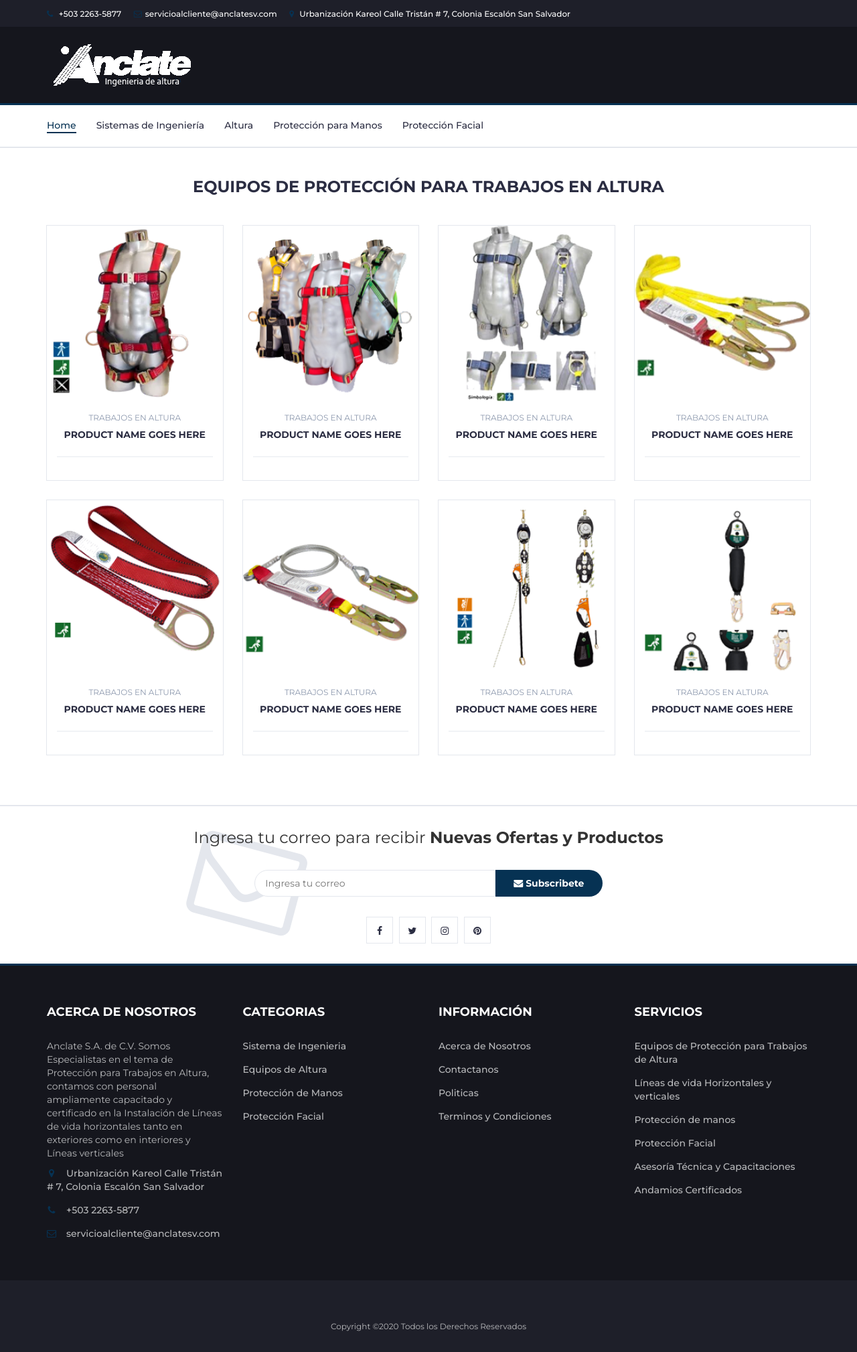
After one commit to JCruzP23/ADP, a PHP site: page /product.html in a window 1280 px wide. The commit adds this page. Shown: the whole page at 67% size. Run offline with PHP 8.4, Linux system fonts and the light colour scheme.

Commit message:
Correción de vinculos y bugs

```diff
--- a/electro/css/style.css
+++ b/electro/css/style.css
@@ -413,7 +413,7 @@ textarea.input {
 #top-header {
   padding-top: 10px;
   padding-bottom: 10px;
-  background-color: #063253;
+  background-color: #1E1F29;
 }
 
 .header-links li {
@@ -446,7 +446,7 @@ textarea.input {
 #header {
   padding-top: 15px;
   padding-bottom: 15px;
-  background-color: #063253;
+  background-color: #15161D;
 }
 
 .header-logo {
@@ -672,7 +672,7 @@ textarea.input {
     position: fixed;
     left: 0;
     top: 0;
-    background: #063253;
+    background: #15161D;
     height: 100vh;
     max-width: 250px;
     width: 0%;
@@ -1020,7 +1020,7 @@ textarea.input {
   right: 1px;
   bottom: 1px;
   padding: 15px;
-  background: #063253;
+  background: #1e1f29;
   text-align: center;
   -webkit-transform: translateY(0%);
   -ms-transform: translateY(0%);
@@ -1146,7 +1146,7 @@ textarea.input {
   text-align: center;
   font-size: 10px;
   padding: 0;
-  background: #063253;
+  background: #1e1f29;
   border: none;
   color: #FFF;
 }
@@ -1498,7 +1498,7 @@ textarea.input {
 .product-details .product-price .product-old-price {
   font-size: 70%;
   font-weight: 400;
-  color: #063253;
+  color: #8D99AE;
 }
 
 .product-details .product-available {
@@ -1645,7 +1645,7 @@ textarea.input {
 #product-tab .tab-nav li a {
   display: block;
   font-weight: 700;
-  color: #063253;
+  color: #8D99AE;
 }
 
 #product-tab .tab-nav li.active a {
@@ -1745,7 +1745,7 @@ textarea.input {
 }
 
 .reviews .review-heading .date {
-  color: #063253;
+  color: #8D99AE;
   font-size: 10px;
   margin: 0;
 }
@@ -2002,12 +2002,12 @@ textarea.input {
 ===========================================================*/
 
 #footer {
-  background: #063253;
+  background: #15161D;
   color: #B9BABC;
 }
 
 #bottom-footer {
-  background: #063253;
+  background: #1E1F29;
 }
 
 .footer {
--- /dev/null
+++ b/electro/product.html
@@ -0,0 +1,520 @@
+<!DOCTYPE html>
+<html lang="en">
+	<head>
+		<meta charset="utf-8">
+		<meta http-equiv="X-UA-Compatible" content="IE=edge">
+		<meta name="viewport" content="width=device-width, initial-scale=1">
+		 <!-- The above 3 meta tags *must* come first in the head; any other head content must come *after* these tags -->
+
+		<title>ANCLATE SV</title>
+		<!-- Logo -->
+		<link rel="icon" type="image/x-icon" href="https://irp-cdn.multiscreensite.com/1e55aefa/site_favicon_16_1554956091572.ico">
+		<!-- Logo -->
+ 		<!-- Google font -->
+ 		<link href="https://fonts.googleapis.com/css?family=Montserrat:400,500,700" rel="stylesheet">
+
+ 		<!-- Bootstrap -->
+ 		<link type="text/css" rel="stylesheet" href="css/bootstrap.min.css"/>
+
+ 		<!-- Slick -->
+ 		<link type="text/css" rel="stylesheet" href="css/slick.css"/>
+ 		<link type="text/css" rel="stylesheet" href="css/slick-theme.css"/>
+
+ 		<!-- nouislider -->
+ 		<link type="text/css" rel="stylesheet" href="css/nouislider.min.css"/>
+
+ 		<!-- Font Awesome Icon -->
+ 		<link rel="stylesheet" href="css/font-awesome.min.css">
+
+ 		<!-- Custom stlylesheet -->
+ 		<link type="text/css" rel="stylesheet" href="css/style.css"/>
+
+		<!-- HTML5 shim and Respond.js for IE8 support of HTML5 elements and media queries -->
+		<!-- WARNING: Respond.js doesn't work if you view the page via file:// -->
+		<!--[if lt IE 9]>
+		  <script src="https://oss.maxcdn.com/html5shiv/3.7.3/html5shiv.min.js"></script>
+		  <script src="https://oss.maxcdn.com/respond/1.4.2/respond.min.js"></script>
+		<![endif]-->
+
+    </head>
+	<body>
+		<!-- HEADER -->
+		<header>
+			<!-- TOP HEADER -->
+			<div id="top-header">
+				<div class="container">
+					<ul class="header-links pull-left">
+						<li><a href="#"><i class="fa fa-phone"></i> +503 2263-5877 </a></li>
+						<li><a href="#"><i class="fa fa-envelope-o"></i>servicioalcliente@anclatesv.com</a></li>
+						<li><a href="#"><i class="fa fa-map-marker"></i> Urbanización Kareol Calle Tristán # 7, Colonia Escalón
+							San Salvador </a></li>
+					</ul>
+					<ul class="header-links pull-right">
+					</ul>
+				</div>
+			</div>
+			<!-- /TOP HEADER -->
+
+			<!-- MAIN HEADER -->
+			<div id="header">
+				<!-- container -->
+				<div class="container">
+					<!-- row -->
+					<div class="row">
+						<!-- LOGO -->
+						<div class="col-md-3">
+							<div class="header-logo">
+								<a href="#" class="logo">
+									<img src="img/logo2.png" alt="">
+								</a>
+							</div>
+						</div>
+						<!-- /LOGO -->
+
+						<!---
+
+					 ACCOUNT
+						<div class="col-md-3 clearfix">
+							<div class="header-ctn">
+								Wishlist
+								<div>
+									<a href="#">
+										<i class="fa fa-heart-o"></i>
+										<span>Your Wishlist</span>
+										<div class="qty">2</div>
+									</a>
+								</div>
+								<!-- /Wishlist
+
+								<!-- Cart
+								<div class="dropdown">
+									<a class="dropdown-toggle" data-toggle="dropdown" aria-expanded="true">
+										<i class="fa fa-shopping-cart"></i>
+										<span>Your Cart</span>
+										<div class="qty">3</div>
+									</a>
+									<div class="cart-dropdown">
+										<div class="cart-list">
+											<div class="product-widget">
+												<div class="product-img">
+													<img src="./img/product01.png" alt="">
+												</div>
+												<div class="product-body">
+													<h3 class="product-name"><a href="#">product name goes here</a></h3>
+													<h4 class="product-price"><span class="qty">1x</span>$980.00</h4>
+												</div>
+												<button class="delete"><i class="fa fa-close"></i></button>
+											</div>
+
+											<div class="product-widget">
+												<div class="product-img">
+													<img src="./img/product02.png" alt="">
+												</div>
+												<div class="product-body">
+													<h3 class="product-name"><a href="#">product name goes here</a></h3>
+													<h4 class="product-price"><span class="qty">3x</span>$980.00</h4>
+												</div>
+												<button class="delete"><i class="fa fa-close"></i></button>
+											</div>
+										</div>
+										<div class="cart-summary">
+											<small>3 Item(s) selected</small>
+											<h5>SUBTOTAL: $2940.00</h5>
+										</div>
+										<div class="cart-btns">
+											<a href="#">View Cart</a>
+											<a href="#">Checkout  <i class="fa fa-arrow-circle-right"></i></a>
+										</div>
+									</div>
+								</div>
+								<!-- /Cart -->
+
+								<!-- Menu Toogle -->
+
+								<!-- /Menu Toogle -->
+							</div>
+						</div>
+						<!-- /ACCOUNT -->
+					</div>
+					<!-- row -->
+				</div>
+				<!-- container -->
+			</div>
+			<!-- /MAIN HEADER -->
+		</header>
+		<!-- /HEADER -->
+
+		<!-- NAVIGATION -->
+		<nav id="navigation">
+			<!-- container -->
+			<div class="container">
+				<!-- responsive-nav -->
+				<div id="responsive-nav">
+					<!-- NAV -->
+					<ul class="main-nav nav navbar-nav">
+						<li class="active"><a href="#">Home</a></li>
+						<li><a href="#">Sistemas de Ingeniería</a></li>
+						<li><a href="#">Altura</a></li>
+						<li><a href="#">Protección para Manos</a></li>
+						<li><a href="#">Protección Facial</a></li>
+
+					</ul>
+					<!-- /NAV -->
+				</div>
+				<!-- /responsive-nav -->
+			</div>
+			<!-- /container -->
+		</nav>
+		<!-- /NAVIGATION -->
+
+		<!-- BREADCRUMB -->
+
+		<!-- /BREADCRUMB -->
+
+		<!-- SECTION -->
+
+		<!-- /SECTION -->
+
+		<!-- Section -->
+		<div class="section">
+			<!-- container -->
+			<div class="container">
+				<!-- row -->
+				<div class="row">
+
+					<div class="col-md-12">
+						<div class="section-title text-center">
+							<h3 class="title">Equipos de Protección para trabajos en altura</h3>
+						</div>
+					</div>
+
+					<!-- product -->
+					<div class="col-md-3 col-xs-6">
+						<div class="product">
+							<div class="product-img">
+								<img src="img/pro1.png" alt="">
+								<div class="product-label">
+
+								</div>
+							</div>
+							<div class="product-body">
+								<p class="product-category">Trabajos en altura</p>
+								<h3 class="product-name"><a href="#">product name goes here</a></h3>
+
+								<div class="product-rating">
+								</div>
+
+							</div>
+							<div class="add-to-cart">
+								<button class="add-to-cart-btn"><i class="fa fa-shopping-cart"></i>Cotizar</button>
+							</div>
+						</div>
+					</div>
+					<!-- /product -->
+
+					<!-- product -->
+					<div class="col-md-3 col-xs-6">
+						<div class="product">
+							<div class="product-img">
+								<img src="img/pro2.png" alt="">
+								<div class="product-label">
+
+								</div>
+							</div>
+							<div class="product-body">
+								<p class="product-category">Trabajos en altura</p>
+								<h3 class="product-name"><a href="#">product name goes here</a></h3>
+
+								<div class="product-rating">
+								</div>
+
+							</div>
+							<div class="add-to-cart">
+								<button class="add-to-cart-btn"><i class="fa fa-shopping-cart"></i>Cotizar</button>
+							</div>
+						</div>
+					</div>
+					<!-- /product -->
+
+					<div class="clearfix visible-sm visible-xs"></div>
+
+					<!-- product -->
+					<div class="col-md-3 col-xs-6">
+						<div class="product">
+							<div class="product-img">
+								<img src="img/pro3.png" alt="">
+							</div>
+							<div class="product-body">
+								<p class="product-category">Trabajos en altura</p>
+								<h3 class="product-name"><a href="#">product name goes here</a></h3>
+
+								<div class="product-rating">
+								</div>
+
+							</div>
+							<div class="add-to-cart">
+								<button class="add-to-cart-btn"><i class="fa fa-shopping-cart"></i>Cotizar</button>
+							</div>
+						</div>
+					</div>
+					<!-- /product -->
+
+					<!-- product -->
+					<div class="col-md-3 col-xs-6">
+						<div class="product">
+							<div class="product-img">
+								<img src="img/pro4.png" alt="">
+							</div>
+							<div class="product-body">
+								<p class="product-category">Trabajos en altura</p>
+								<h3 class="product-name"><a href="#">product name goes here</a></h3>
+
+								<div class="product-rating">
+								</div>
+
+							</div>
+							<div class="add-to-cart">
+								<button class="add-to-cart-btn"><i class="fa fa-shopping-cart"></i>Cotizar</button>
+							</div>
+						</div>
+					</div>
+					<!-- /product -->
+
+					<!-- product -->
+					<div class="col-md-3 col-xs-6">
+						<div class="product">
+							<div class="product-img">
+								<img src="img/pro5.png" alt="">
+								<div class="product-label">
+
+								</div>
+							</div>
+							<div class="product-body">
+								<p class="product-category">Trabajos en altura</p>
+								<h3 class="product-name"><a href="#">product name goes here</a></h3>
+
+								<div class="product-rating">
+								</div>
+
+							</div>
+							<div class="add-to-cart">
+								<button class="add-to-cart-btn"><i class="fa fa-shopping-cart"></i>Cotizar</button>
+							</div>
+						</div>
+					</div>
+					<!-- /product -->
+
+					<!-- product -->
+					<div class="col-md-3 col-xs-6">
+						<div class="product">
+							<div class="product-img">
+								<img src="img/pro6.png" alt="">
+								<div class="product-label">
+
+								</div>
+							</div>
+							<div class="product-body">
+								<p class="product-category">Trabajos en altura</p>
+								<h3 class="product-name"><a href="#">product name goes here</a></h3>
+
+								<div class="product-rating">
+								</div>
+
+							</div>
+							<div class="add-to-cart">
+								<button class="add-to-cart-btn"><i class="fa fa-shopping-cart"></i>Cotizar</button>
+							</div>
+						</div>
+					</div>
+					<!-- /product -->
+
+					<!-- product -->
+					<div class="col-md-3 col-xs-6">
+						<div class="product">
+							<div class="product-img">
+								<img src="img/pro7.png" alt="">
+								<div class="product-label">
+
+								</div>
+							</div>
+							<div class="product-body">
+								<p class="product-category">Trabajos en altura</p>
+								<h3 class="product-name"><a href="#">product name goes here</a></h3>
+
+								<div class="product-rating">
+								</div>
+
+							</div>
+							<div class="add-to-cart">
+								<button class="add-to-cart-btn"><i class="fa fa-shopping-cart"></i>Cotizar</button>
+							</div>
+						</div>
+					</div>
+					<!-- /product -->
+
+					<!-- product -->
+					<div class="col-md-3 col-xs-6">
+						<div class="product">
+							<div class="product-img">
+								<img src="img/pro8.png" alt="">
+								<div class="product-label">
+
+								</div>
+							</div>
+							<div class="product-body">
+								<p class="product-category">Trabajos en altura</p>
+								<h3 class="product-name"><a href="#">product name goes here</a></h3>
+
+								<div class="product-rating">
+								</div>
+
+							</div>
+							<div class="add-to-cart">
+								<button class="add-to-cart-btn"><i class="fa fa-shopping-cart"></i>Cotizar</button>
+							</div>
+						</div>
+					</div>
+					<!-- /product -->
+
+				</div>
+				<!-- /row -->
+			</div>
+			<!-- /container -->
+		</div>
+		<!-- /Section -->
+
+		<!-- NEWSLETTER -->
+		<div id="newsletter" class="section">
+			<!-- container -->
+			<div class="container">
+				<!-- row -->
+				<div class="row">
+					<div class="col-md-12">
+						<div class="newsletter">
+							<p>Ingresa tu correo para recibir <strong>Nuevas Ofertas y Productos</strong></p>
+							<form>
+								<input class="input" type="email" placeholder="Ingresa tu correo">
+								<button class="newsletter-btn"><i class="fa fa-envelope"></i> Subscribete</button>
+							</form>
+							<ul class="newsletter-follow">
+								<li>
+									<a href="#"><i class="fa fa-facebook"></i></a>
+								</li>
+								<li>
+									<a href="#"><i class="fa fa-twitter"></i></a>
+								</li>
+								<li>
+									<a href="#"><i class="fa fa-instagram"></i></a>
+								</li>
+								<li>
+									<a href="#"><i class="fa fa-pinterest"></i></a>
+								</li>
+							</ul>
+						</div>
+					</div>
+				</div>
+				<!-- /row -->
+			</div>
+			<!-- /container -->
+		</div>
+		<!-- /NEWSLETTER -->
+
+		<!-- FOOTER -->
+		<footer id="footer">
+			<!-- top footer -->
+			<div class="section">
+				<!-- container -->
+				<div class="container">
+					<!-- row -->
+					<div class="row">
+						<div class="col-md-3 col-xs-6">
+							<div class="footer">
+								<h3 class="footer-title">Acerca de Nosotros</h3>
+								<p>Anclate S.A. de C.V. Somos Especialistas en el tema de Protección para Trabajos en Altura, contamos con personal ampliamente capacitado y certificado en la Instalación de Líneas de vida horizontales tanto en exteriores como en interiores y Líneas  verticales</p>
+								<ul class="footer-links">
+									<li><a href="#"><i class="fa fa-map-marker"></i>Urbanización Kareol Calle Tristán # 7, Colonia Escalón
+										San Salvador </a></li>
+									<li><a href="#"><i class="fa fa-phone"></i>+503 2263-5877 </a></li>
+									<li><a href="#"><i class="fa fa-envelope-o"></i>servicioalcliente@anclatesv.com</a></li>
+								</ul>
+							</div>
+						</div>
+
+						<div class="col-md-3 col-xs-6">
+							<div class="footer">
+								<h3 class="footer-title">Categorias</h3>
+								<ul class="footer-links">
+									<li><a href="#">Sistema de Ingenieria</a></li>
+									<li><a href="#">Equipos de Altura</a></li>
+									<li><a href="#">Protección de Manos</a></li>
+									<li><a href="#">Protección Facial</a></li>
+								</ul>
+							</div>
+						</div>
+
+						<div class="clearfix visible-xs"></div>
+
+						<div class="col-md-3 col-xs-6">
+							<div class="footer">
+								<h3 class="footer-title">Información</h3>
+								<ul class="footer-links">
+									<li><a href="#">Acerca de Nosotros</a></li>
+									<li><a href="#">Contactanos</a></li>
+									<li><a href="#">Politicas</a></li>
+									<li><a href="#">Terminos y Condiciones</a></li>
+								</ul>
+							</div>
+						</div>
+
+						<div class="col-md-3 col-xs-6">
+							<div class="footer">
+								<h3 class="footer-title">Servicios</h3>
+								<ul class="footer-links">
+									<li><a href="#">Equipos de Protección para Trabajos de Altura</a></li>
+									<li><a href="#">Líneas de vida Horizontales y verticales</a></li>
+									<li><a href="#">Protección de manos</a></li>
+									<li><a href="#">Protección Facial</a></li>
+									<li><a href="#">Asesoría Técnica y Capacitaciones</a></li>
+									<li><a href="#">Andamios Certificados</a></li>
+								</ul>
+							</div>
+						</div>
+					</div>
+					<!-- /row -->
+				</div>
+				<!-- /container -->
+			</div>
+			<!-- /top footer -->
+
+			<!-- bottom footer -->
+			<div id="bottom-footer" class="section">
+				<div class="container">
+					<!-- row -->
+					<div class="row">
+						<div class="col-md-12 text-center">
+
+							<span class="copyright">
+								<!-- Link back to Colorlib can't be removed. Template is licensed under CC BY 3.0. -->
+								Copyright &copy;<script>document.write(new Date().getFullYear());</script> Todos los Derechos Reservados  </a>
+							<!-- Link back to Colorlib can't be removed. Template is licensed under CC BY 3.0. -->
+							</span>
+						</div>
+					</div>
+						<!-- /row -->
+				</div>
+				<!-- /container -->
+			</div>
+			<!-- /bottom footer -->
+		</footer>
+		<!-- /FOOTER -->
+
+		<!-- jQuery Plugins -->
+		<script src="js/jquery.min.js"></script>
+		<script src="js/bootstrap.min.js"></script>
+		<script src="js/slick.min.js"></script>
+		<script src="js/nouislider.min.js"></script>
+		<script src="js/jquery.zoom.min.js"></script>
+		<script src="js/main.js"></script>
+
+	</body>
+</html>
```
Also changed, not shown: electro/img/pro1.png (renamed from electro/productos/img/pro1.png), electro/img/pro1.webp (renamed from electro/productos/img/pro1.webp), electro/img/pro2.png (renamed from electro/productos/img/pro2.png), electro/img/pro3.jpg (renamed from electro/productos/img/pro3.jpg), electro/img/pro3.png (renamed from electro/productos/img/pro3.png), electro/img/pro4.jpg (renamed from electro/productos/img/pro4.jpg), electro/img/pro4.png (renamed from electro/productos/img/pro4.png), electro/img/pro5.png (renamed from electro/productos/img/pro5.png), electro/img/pro6.png (renamed from electro/productos/img/pro6.png), electro/img/pro7.png (renamed from electro/productos/img/pro7.png), electro/img/pro8.png (renamed from electro/productos/img/pro8.png), electro/img/product01.png (deleted), electro/img/product02.png (deleted), electro/img/product03.png (deleted), 2 more files.
